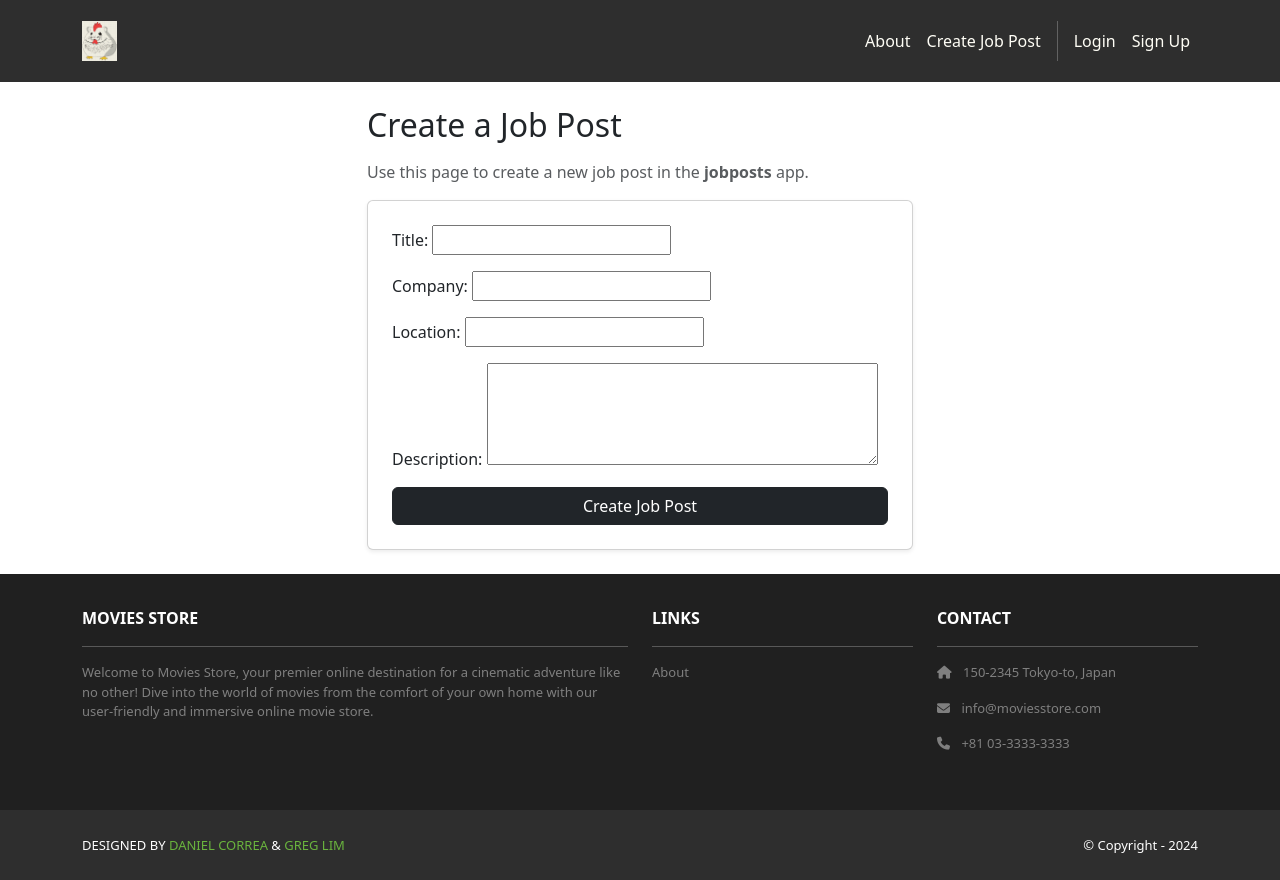
After one commit to Runningbird20/Project-2, a Django app: page /jobposts/create/ in a window 1280 px wide. The commit adds this page. Run offline with Django 5.2, Linux system fonts and the light colour scheme; some libraries are stand-ins or nearby versions.

Commit message:
Job post function created

```diff
--- /dev/null
+++ b/jobposts/apps.py
@@ -0,0 +1,6 @@
+from django.apps import AppConfig
+
+
+class JobpostsConfig(AppConfig):
+    default_auto_field = 'django.db.models.BigAutoField'
+    name = 'jobposts'
--- /dev/null
+++ b/jobposts/forms.py
@@ -0,0 +1,12 @@
+from django import forms
+
+from .models import JobPost
+
+
+class JobPostForm(forms.ModelForm):
+    class Meta:
+        model = JobPost
+        fields = ['title', 'company', 'location', 'description']
+        widgets = {
+            'description': forms.Textarea(attrs={'rows': 4}),
+        }
--- /dev/null
+++ b/jobposts/models.py
@@ -0,0 +1,12 @@
+from django.db import models
+
+
+class JobPost(models.Model):
+    title = models.CharField(max_length=200)
+    company = models.CharField(max_length=150)
+    location = models.CharField(max_length=150)
+    description = models.TextField()
+    created_at = models.DateTimeField(auto_now_add=True)
+
+    def __str__(self):
+        return f"{self.title} at {self.company}"
--- /dev/null
+++ b/jobposts/templates/jobposts/create.html
@@ -0,0 +1,17 @@
+{% extends 'base.html' %}
+{% block content %}
+<div class="container py-4">
+  <div class="row justify-content-center">
+    <div class="col-md-8 col-lg-6">
+      <h2 class="mb-3">Create a Job Post</h2>
+      <p class="text-muted">Use this page to create a new job post in the <strong>jobposts</strong> app.</p>
+
+      <form method="post" class="card p-4 shadow-sm">
+        {% csrf_token %}
+        {{ template_data.form.as_p }}
+        <button type="submit" class="btn btn-dark">Create Job Post</button>
+      </form>
+    </div>
+  </div>
+</div>
+{% endblock content %}
--- /dev/null
+++ b/jobposts/urls.py
@@ -0,0 +1,6 @@
+from django.urls import path
+from . import views
+
+urlpatterns = [
+    path('create/', views.create, name='jobposts.create'),
+]
--- /dev/null
+++ b/jobposts/views.py
@@ -0,0 +1,18 @@
+from django.shortcuts import redirect, render
+
+from .forms import JobPostForm
+
+
+def create(request):
+    template_data = {'title': 'Create Job Post'}
+
+    if request.method == 'POST':
+        form = JobPostForm(request.POST)
+        if form.is_valid():
+            form.save()
+            return redirect('jobposts.create')
+    else:
+        form = JobPostForm()
+
+    template_data['form'] = form
+    return render(request, 'jobposts/create.html', {'template_data': template_data})
--- a/project2/settings.py
+++ b/project2/settings.py
@@ -40,6 +40,7 @@ INSTALLED_APPS = [
     'django.contrib.staticfiles',
     'home',
     'accounts',
+    'jobposts',
 ]
 
 MIDDLEWARE = [
--- a/project2/templates/base.html
+++ b/project2/templates/base.html
@@ -25,6 +25,7 @@
         <div class="collapse navbar-collapse" id="navbarNavAltMarkup">
           <div class="navbar-nav ms-auto navbar-ml">
             <a class="nav-link" href="{% url 'home.about' %}">About</a>
+            <a class="nav-link" href="{% url 'jobposts.create' %}">Create Job Post</a>
             <div class="vr bg-white mx-2 d-none d-lg-block"></div>
 
             {% if user.is_authenticated %}
--- a/project2/urls.py
+++ b/project2/urls.py
@@ -21,4 +21,5 @@ urlpatterns = [
     path('admin/', admin.site.urls),
     path('', include('home.urls')),
     path('accounts/', include('accounts.urls')),
+    path('jobposts/', include('jobposts.urls')),
 ]
```
Also changed, not shown: jobposts/admin.py (added, +9 -0 lines), jobposts/tests.py (added, +23 -0 lines), db.sqlite3, jobposts/__init__.py (added), jobposts/migrations/0001_initial.py (added), jobposts/migrations/__init__.py (added).
